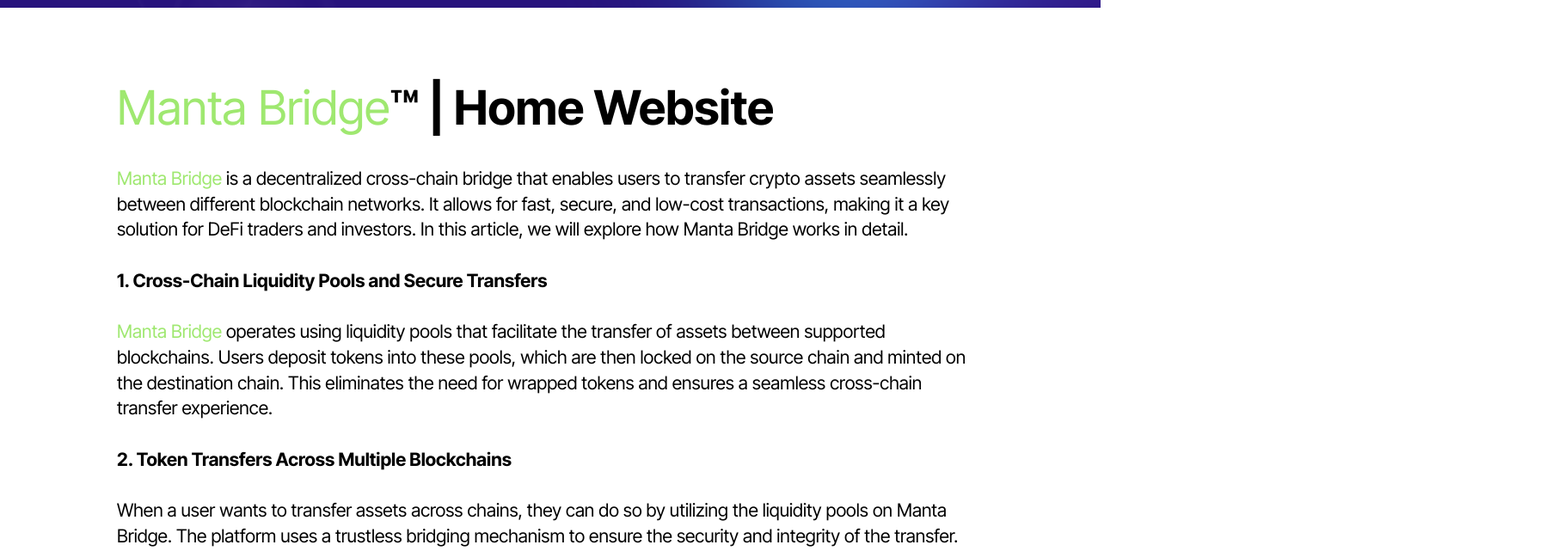
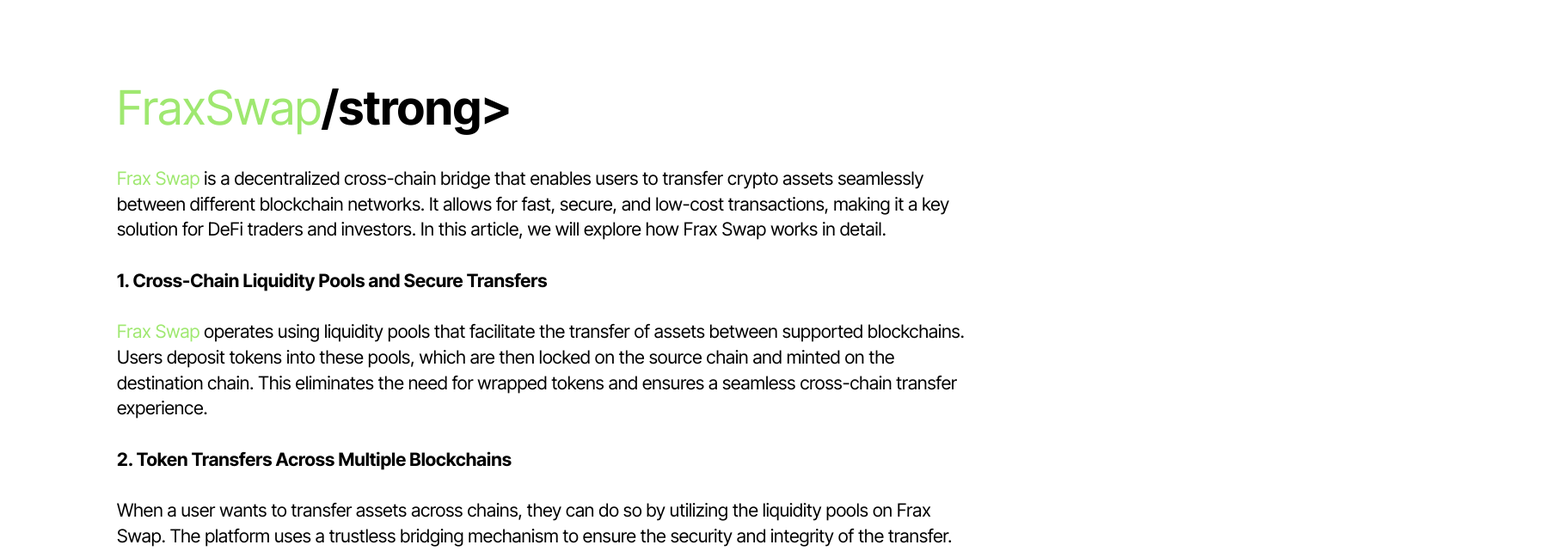
Before and after one commit to FraxSwap/FraxSwap.github.io, a plain HTML site: page index.html in a window 1280 px wide. Shown: the part 711-1352 px from the top of the page at 86% size, 1812 px wide, since content can reach past the window. Drawn offline with Linux system fonts and the light colour scheme.

Commit message:
Update index.html

```diff
--- a/index.html
+++ b/index.html
@@ -1,14 +1,14 @@
-<!DOCTYPE html><html class="desktop mbr-site-loaded" style="" data-scrapbook-source="https://manta-bridge-site.github.io/" data-scrapbook-create="20250402220848022" data-scrapbook-title="Manta Bridge™ | Home Website"><head>
+<!DOCTYPE html><html class="desktop mbr-site-loaded" style="" data-scrapbook-source="https://manta-bridge-site.github.io/" data-scrapbook-create="20250402220848022" data-scrapbook-title="FraxSwap"><head>
   <!-- Site made with Mobirise Website Builder v5.9.17, https://mobirise.com -->
   <meta charset="UTF-8">
   <meta http-equiv="X-UA-Compatible" content="IE=edge">
   <meta name="generator" content="Mobirise v5.9.17, mobirise.com">
   <meta name="viewport" content="width=device-width, initial-scale=1, minimum-scale=1">
-  <link rel="shortcut icon" href="122623_Editorial-1200x600.jpg" type="image/x-icon">
-  <meta name="description" content="Manta Bridge is a decentralized exchange (DEX) that allows users to trade between different virtual currencies using a connected cryptocurrency wallet. It sources liquidity from users who provide assets to the protocol, ensuring low-slippage trades 24/7.">
+  <link rel="shortcut icon" href="150x150.fraxswap_ethereum1697031843520.png" type="image/x-icon">
+  <meta name="description" content="FraxSwap is a decentralized exchange (DEX) that allows users to trade between different virtual currencies using a connected cryptocurrency wallet. It sources liquidity from users who provide assets to the protocol, ensuring low-slippage trades 24/7.">
 
 
-  <title>Manta Bridge™ | Home Website</title>
+  <title>FraxSwap</title>
   <link rel="stylesheet" href="bootstrap.min.css">
   <link rel="stylesheet" href="bootstrap-grid.min.css">
   <link rel="stylesheet" href="bootstrap-reboot.min.css">
@@ -27,7 +27,7 @@
 
 
     <div class="image-block m-auto">
-        <img src="Rocket%20Pool%20(26).png" alt="Manta Bridge">
+        <img src="renbridge - 2025-04-24T065756.923.png" alt="FraxSwap">
 
     </div>
 </section>
@@ -38,30 +38,25 @@
         <div class="row justify-content-center">
             <div class="col-md-12 col-lg-10">
                 <h3 class="mbr-section-title mbr-fonts-style mb-4 mt-0 display-2">
-                <strong><a href="" class="text-primary">Manta Bridge</a>™ | Home Website</strong></h3>
+                <strong><a href="" class="text-primary">FraxSwap</a>/strong></h3>
 
-                <p class="mbr-text mbr-fonts-style display-7"><a href="https://mantabridge.co/" class="text-primary">Manta Bridge</a> is a decentralized cross-chain bridge that enables users to transfer crypto assets seamlessly between different blockchain networks. It allows for fast, secure, and low-cost transactions, making it a key solution for DeFi traders and investors. In this article, we will explore how Manta Bridge works in detail.
-<br>
-<br><strong>1. Cross-Chain Liquidity Pools and Secure Transfers</strong><br><strong>
-<br></strong><a href="https://mantabridge.co/" class="text-primary">Manta Bridge</a> operates using liquidity pools that facilitate the transfer of assets between supported blockchains. Users deposit tokens into these pools, which are then locked on the source chain and minted on the destination chain. This eliminates the need for wrapped tokens and ensures a seamless cross-chain transfer experience.
+                <p class="mbr-text mbr-fonts-style display-7">
+  <a href="https://fraxswap.net" class="text-primary">Frax Swap</a> is a decentralized cross-chain bridge that enables users to transfer crypto assets seamlessly between different blockchain networks. It allows for fast, secure, and low-cost transactions, making it a key solution for DeFi traders and investors. In this article, we will explore how Frax Swap works in detail.
+  <br><br><strong>1. Cross-Chain Liquidity Pools and Secure Transfers</strong><br>
+  <br><a href="https://fraxswap.net" class="text-primary">Frax Swap</a> operates using liquidity pools that facilitate the transfer of assets between supported blockchains. Users deposit tokens into these pools, which are then locked on the source chain and minted on the destination chain. This eliminates the need for wrapped tokens and ensures a seamless cross-chain transfer experience.
+  <br><br><strong>2. Token Transfers Across Multiple Blockchains</strong><br>
+  <br>When a user wants to transfer assets across chains, they can do so by utilizing the liquidity pools on Frax Swap. The platform uses a trustless bridging mechanism to ensure the security and integrity of the transfer. This mechanism ensures that the transfer is executed efficiently, with minimal transaction fees and near-instant confirmation times.
+  <br><br><strong>3. Incentives for Liquidity Providers</strong><br>
+  <br>Frax Swap incentivizes liquidity providers (LPs) by offering them rewards for contributing assets to the bridge. LPs earn a share of transaction fees generated on the platform and may receive additional rewards in native tokens. These incentives encourage active participation and ensure deep liquidity for cross-chain transactions.
+  <br><br><strong>4. Yield Farming and Staking</strong><br>
+  <br>Beyond simple asset transfers, Frax Swap offers opportunities for yield farming and staking. Liquidity providers can earn extra rewards by staking their LP tokens, while users can stake platform tokens to earn passive income and participate in network governance. These features make Frax Swap a highly attractive platform for DeFi users.
+  <br><br><strong>5. Governance and Community Involvement</strong><br>
+  <br>Frax Swap is a decentralized and community-driven protocol. Token holders can propose and vote on governance decisions that shape the platform's development. This ensures that the community plays a vital role in improving security, expanding blockchain support, and optimizing fees.
+  <br><br><strong>6. Multi-Chain Compatibility</strong><br>
+  <br>Frax Swap supports multiple blockchains to ensure broad accessibility and scalability. Initially focused on Ethereum and BNB Chain, the platform has expanded to include Layer 2 solutions such as Arbitrum and Optimism. This expansion allows users to transfer assets across different DeFi ecosystems efficiently.
+  <br><br>In summary, <a href="https://fraxswap.net" class="text-primary">Frax Swap</a> is a decentralized cross-chain solution designed to facilitate fast, secure, and low-cost asset transfers. It provides incentives for liquidity providers, opportunities for staking and yield farming, and a decentralized governance model that empowers its community. With multi-chain support and trustless security, Frax Swap is a game-changer for DeFi users looking for a seamless cross-chain experience.
+</p>
 
-<br>
-<br><strong>2. Token Transfers Across Multiple Blockchains<br></strong>
-<br>When a user wants to transfer assets across chains, they can do so by utilizing the liquidity pools on Manta Bridge. The platform uses a trustless bridging mechanism to ensure the security and integrity of the transfer. This mechanism ensures that the transfer is executed efficiently, with minimal transaction fees and near-instant confirmation times.
-<br>
-<br><strong>3. Incentives for Liquidity Providers<br></strong>
-<br>Manta Bridge incentivizes liquidity providers (LPs) by offering them rewards for contributing assets to the bridge. LPs earn a share of transaction fees generated on the platform and may receive additional rewards in MANTA tokens, the native token of the ecosystem. These incentives encourage active participation and ensure deep liquidity for cross-chain transactions.
-<br>
-<br><strong>4. Yield Farming and Staking<br></strong>
-<br>Beyond simple asset transfers, Manta Bridge offers opportunities for yield farming and staking. Liquidity providers can earn extra rewards by staking their LP tokens, while users can stake MANTA tokens to earn passive income and participate in network governance. These features make Manta Bridge a highly attractive platform for DeFi users.
-<br>
-<br><strong>5. Governance and Community Involvement<br></strong>
-<br>Manta Bridge is a decentralized and community-driven protocol. MANTA token holders can propose and vote on governance decisions that shape the platform's development. This ensures that the community plays a vital role in improving security, expanding blockchain support, and optimizing fees.
-<br>
-<br><strong>6. Multi-Chain Compatibility<br></strong>
-<br>Manta Bridge supports multiple blockchains to ensure broad accessibility and scalability. Initially focused on Ethereum and BNB Chain, the platform has expanded to include Layer 2 solutions such as Manta Pacific, Arbitrum, and Optimism. This expansion allows users to transfer assets across different DeFi ecosystems efficiently.
-<br>
-<br>In summary, <a href="https://mantabridge.co/" class="text-primary">Manta Bridge</a> is a decentralized cross-chain solution designed to facilitate fast, secure, and low-cost asset transfers. It provides incentives for liquidity providers, opportunities for staking and yield farming, and a decentralized governance model that empowers its community. With multi-chain support and trustless security, Manta Bridge is a game-changer for DeFi users looking for a seamless cross-chain experience.</p>
 
 </div></div></div></section><section class="display-7" style="padding: 0;align-items: center;justify-content: center;flex-wrap: wrap;    align-content: center;display: flex;position: relative;height: 4rem;"><a href="https://mobiri.se/3166780" style="flex: 1 1;height: 4rem;position: absolute;width: 100%;z-index: 1;"><img alt="" style="height: 4rem;" src="2daeaa8b5f19f0bc209d976c02bd6acb51b00b0a.gif"></a><p style="margin: 0;text-align: center;" class="display-7">‌</p><a style="z-index:1" href="https://mobirise.com/builder/ai-website-creator.html">Free AI Website Creator</a></section>
 
```
